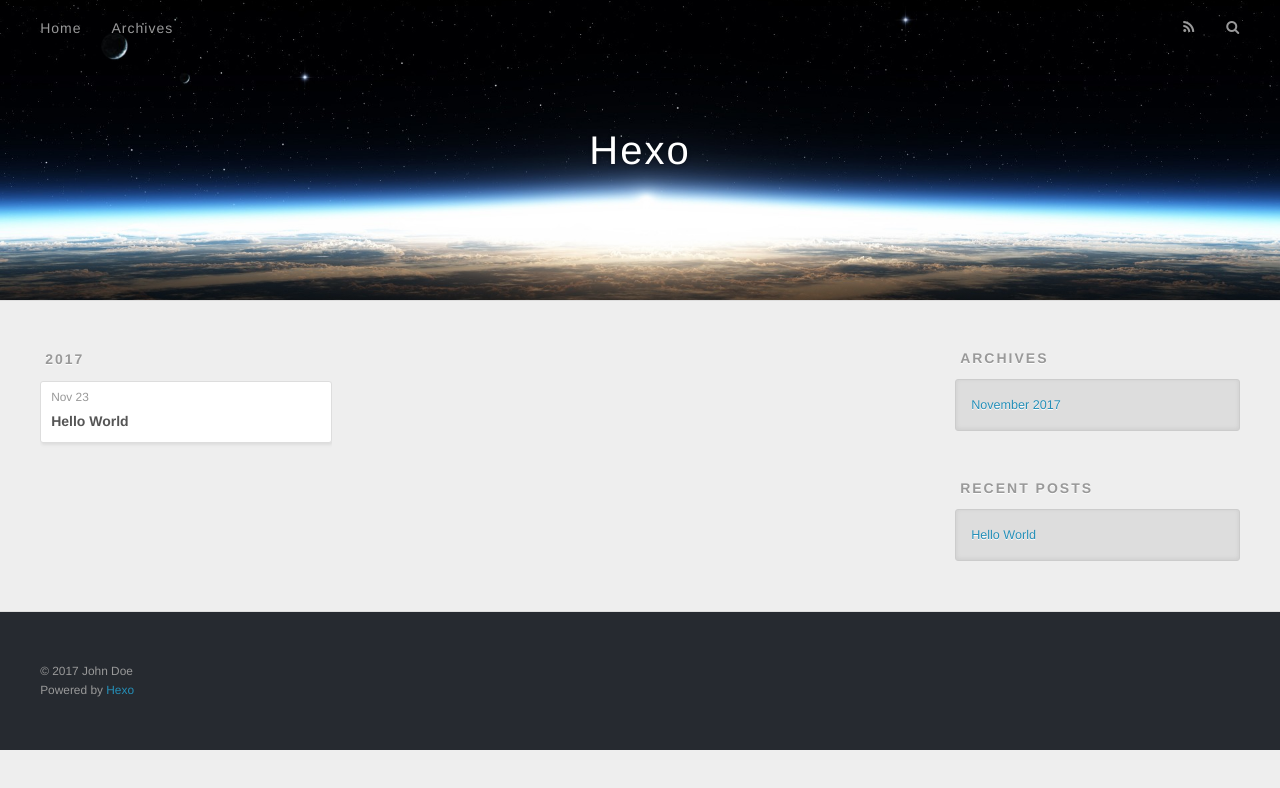
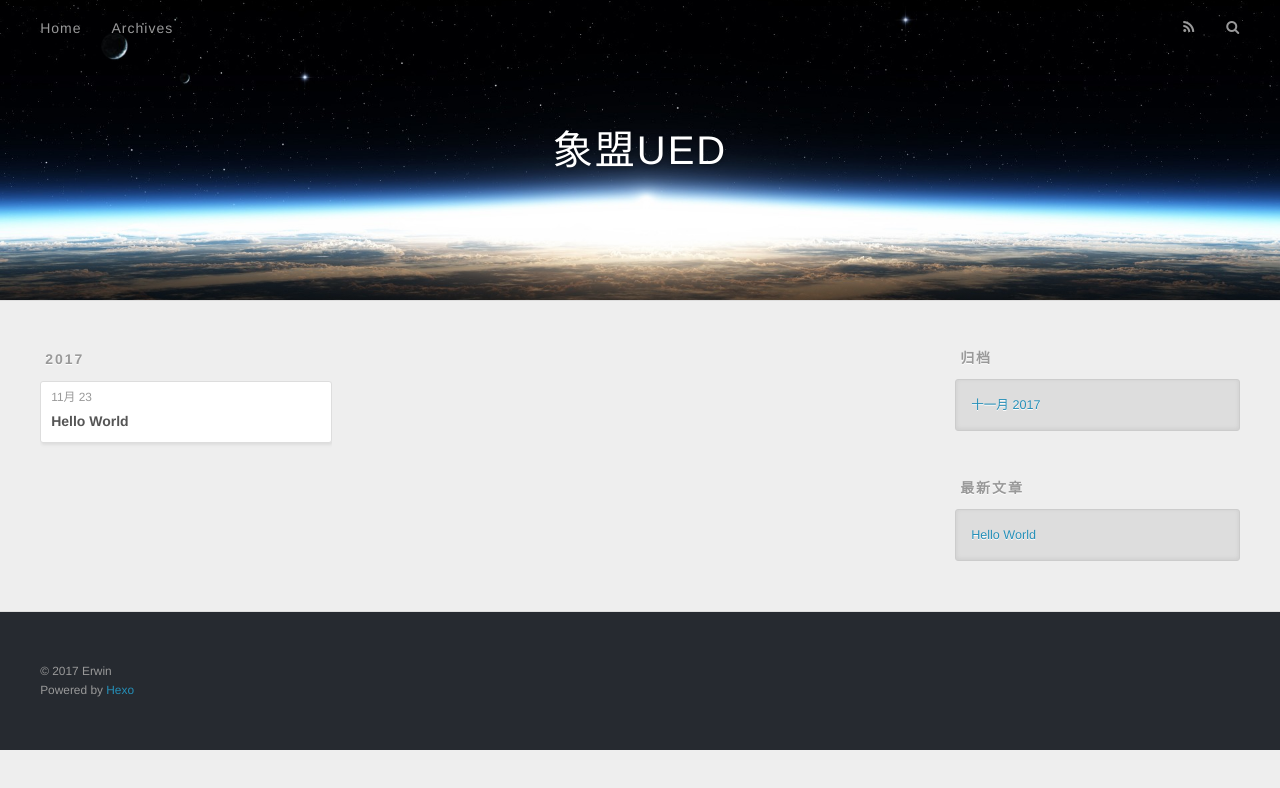
Before and after one commit to xiangmeng-ued/xiangmeng-ued.github.io, a plain HTML site: page archives/2017/11/index.html in a window 1280 px wide. Drawn offline with nearby package versions, Linux system fonts and the light colour scheme.

Commit message:
Site updated: 2017-11-23 11:13:27

```diff
--- a/archives/2017/11/index.html
+++ b/archives/2017/11/index.html
@@ -3,16 +3,17 @@
 <head>
   <meta charset="utf-8">
 
-  <title>Archives: 2017/11 | Hexo</title>
+  <title>归档: 2017/11 | 象盟UED</title>
   <meta name="viewport" content="width=device-width, initial-scale=1, maximum-scale=1">
   <meta property="og:type" content="website">
-<meta property="og:title" content="Hexo">
+<meta property="og:title" content="象盟UED">
 <meta property="og:url" content="http://yoursite.com/archives/2017/11/index.html">
-<meta property="og:site_name" content="Hexo">
+<meta property="og:site_name" content="象盟UED">
+<meta property="og:locale" content="zh-CN">
 <meta name="twitter:card" content="summary">
-<meta name="twitter:title" content="Hexo">
+<meta name="twitter:title" content="象盟UED">
 
-    <link rel="alternate" href="/atom.xml" title="Hexo" type="application/atom+xml">
+    <link rel="alternate" href="/atom.xml" title="象盟UED" type="application/atom+xml">
 
 
     <link rel="icon" href="/favicon.png">
@@ -33,7 +34,7 @@
   <div id="header-outer" class="outer">
     <div id="header-title" class="inner">
       <h1 id="logo-wrap">
-        <a href="/" id="logo">Hexo</a>
+        <a href="/" id="logo">象盟UED</a>
       </h1>
 
     </div>
@@ -50,7 +51,7 @@
 
           <a id="nav-rss-link" class="nav-icon" href="/atom.xml" title="RSS Feed"></a>
 
-        <a id="nav-search-btn" class="nav-icon" title="Search"></a>
+        <a id="nav-search-btn" class="nav-icon" title="搜索"></a>
       </nav>
       <div id="search-form-wrap">
         <form action="//google.com/search" method="get" accept-charset="UTF-8" class="search-form"><input type="search" name="q" class="search-form-input" placeholder="Search"><button type="submit" class="search-form-submit">&#xF002;</button><input type="hidden" name="sitesearch" value="http://yoursite.com"></form>
@@ -76,7 +77,7 @@
   <div class="archive-article-inner">
     <header class="archive-article-header">
       <a href="/2017/11/23/hello-world/" class="archive-article-date">
-  <time datetime="2017-11-23T01:38:44.000Z" itemprop="datePublished">Nov 23</time>
+  <time datetime="2017-11-23T01:38:44.000Z" itemprop="datePublished">11月 23</time>
 </a>
 
 
@@ -107,9 +108,9 @@
 
 
   <div class="widget-wrap">
-    <h3 class="widget-title">Archives</h3>
+    <h3 class="widget-title">归档</h3>
     <div class="widget">
-      <ul class="archive-list"><li class="archive-list-item"><a class="archive-list-link" href="/archives/2017/11/">November 2017</a></li></ul>
+      <ul class="archive-list"><li class="archive-list-item"><a class="archive-list-link" href="/archives/2017/11/">十一月 2017</a></li></ul>
     </div>
   </div>
 
@@ -117,7 +118,7 @@
 
 
   <div class="widget-wrap">
-    <h3 class="widget-title">Recent Posts</h3>
+    <h3 class="widget-title">最新文章</h3>
     <div class="widget">
       <ul>
 
@@ -137,7 +138,7 @@
 
   <div class="outer">
     <div id="footer-info" class="inner">
-      &copy; 2017 John Doe<br>
+      &copy; 2017 Erwin<br>
       Powered by <a href="http://hexo.io/" target="_blank">Hexo</a>
     </div>
   </div>
```
Also changed, not shown: 2017/11/23/hello-world/index.html (+11 -10 lines), archives/2017/index.html (+13 -12 lines), archives/index.html (+13 -12 lines), index.html (+13 -12 lines).
